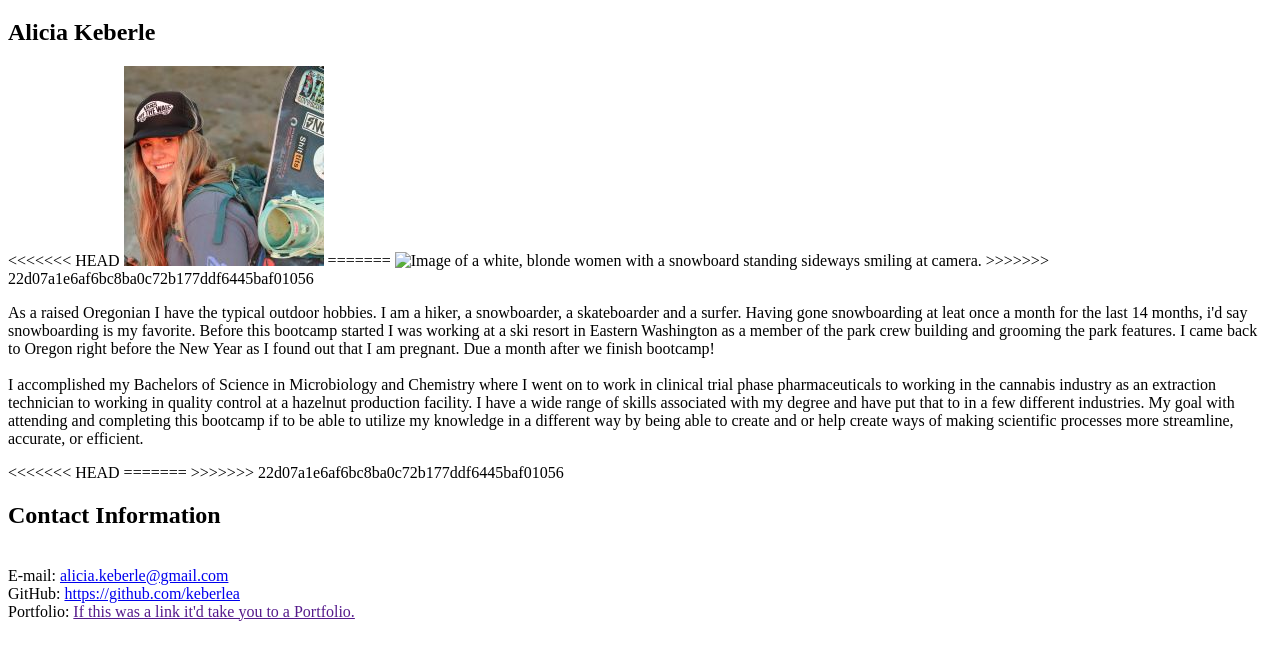
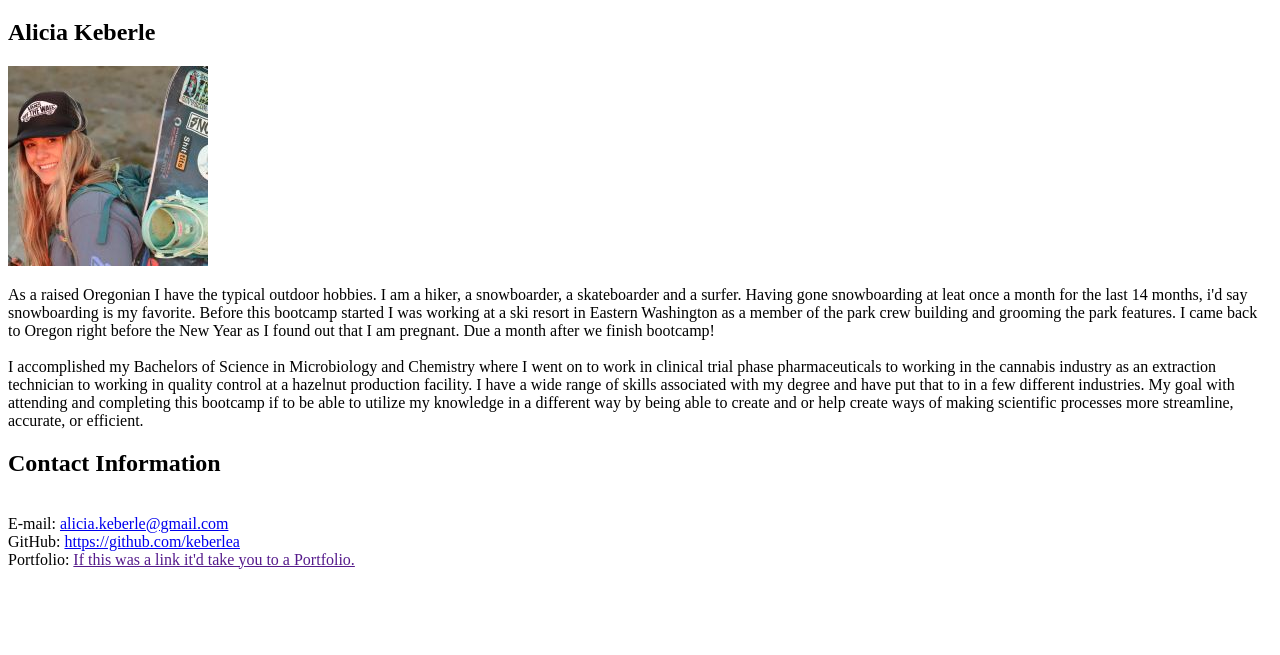
Before and after one commit to keberlea/student-bio, a plain HTML site: page index.html in a window 1280 px wide. Shown: the part 61-716 px from the top of the page. Drawn offline with Linux system fonts and the light colour scheme; files whose address does not match are found by name.

Commit message:
editing index.html

```diff
--- a/index.html
+++ b/index.html
@@ -18,11 +18,9 @@
         <body>
             <section class="card" id="bio-section">
                 <h2>Alicia Keberle</h2>
-<<<<<<< HEAD
+
                 <img src="C:\Users\kyles\desktop\bootcamp\01.2 Activity\student-bio\alicia-mthood-summer22.JPG" alt="Image of a white, blonde women with a snowboard standing sideways smiling at camera.">
-=======
-                <img src="C:\Users\kyles\desktop\bootcamp\01.2 Activity\student-bio\alicia mt hood summer 22.JPG" alt="Image of a white, blonde women with a snowboard standing sideways smiling at camera.">
->>>>>>> 22d07a1e6af6bc8ba0c72b177ddf6445baf01056
+
                 <p>As a raised Oregonian I have the typical outdoor hobbies. I am a hiker, a snowboarder, a skateboarder and a surfer.
                     Having gone snowboarding at leat once a month for the last 14 months, i'd say snowboarding is my favorite.
                     Before this bootcamp started I was working at a ski resort in Eastern Washington as a member of the park crew building and grooming the park features.
@@ -36,10 +34,7 @@
                 </p>
 
             </section>
-<<<<<<< HEAD
 
-=======
->>>>>>> 22d07a1e6af6bc8ba0c72b177ddf6445baf01056
             <section class="card" id="contact-info-section"></section>
                 <h2>Contact Information</h2>
                 <br>E-mail: <a href="alicia.keberle@g-mail.com">alicia.keberle@gmail.com</a>
```
